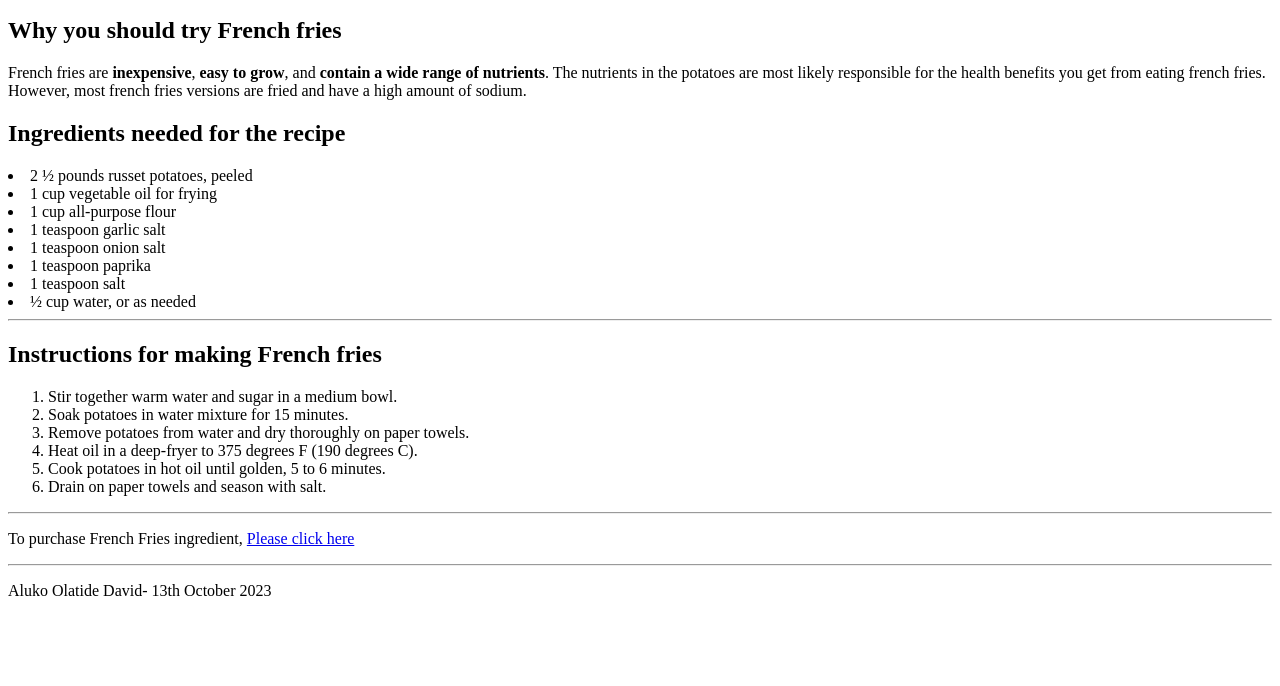
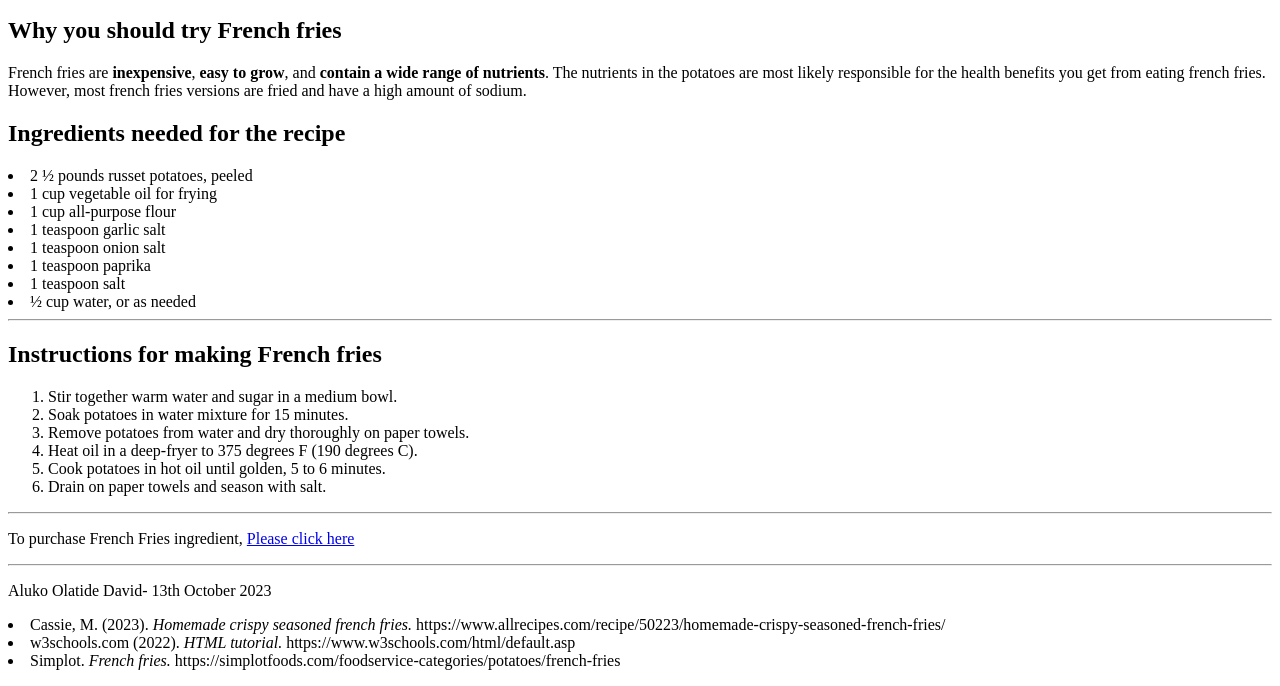
Before and after one commit to Ml22134/food-recipe, a plain HTML site: page code-assessment-1.html in a window 1280 px wide. Shown: the part 771-1457 px from the top of the page. Before the commit the page ends 1387 px from the top, so only its background shows below. Drawn offline with Linux system fonts and the light colour scheme.

Commit message:
Update code-assessment-1.html

```diff
--- a/code-assessment-1.html
+++ b/code-assessment-1.html
@@ -52,6 +52,11 @@
         <p>
             Aluko Olatide David- 13th October 2023
         </p>
+        <p>
+            <li>Cassie, M. (2023). <i>Homemade crispy seasoned french fries.</i> https://www.allrecipes.com/recipe/50223/homemade-crispy-seasoned-french-fries/</li>
+            <li>w3schools.com (2022). <i>HTML tutorial.</i> https://www.w3schools.com/html/default.asp</li>
+            <li>Simplot. <i>French fries.</i> https://simplotfoods.com/foodservice-categories/potatoes/french-fries</li>
+        </p>
     </header>
 </body>
 </html>
```
